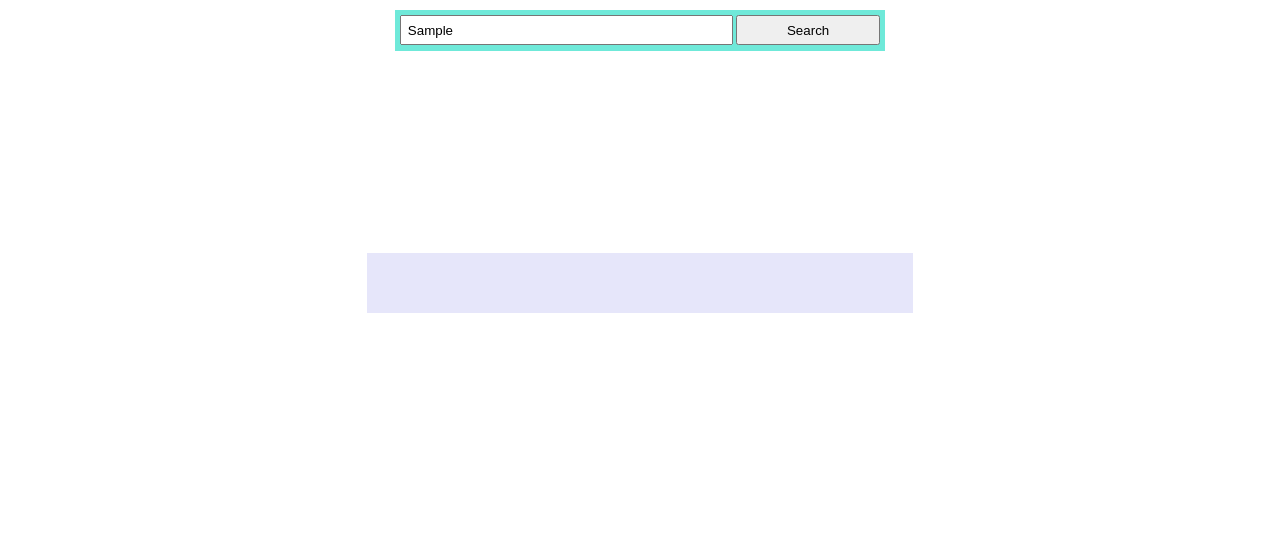
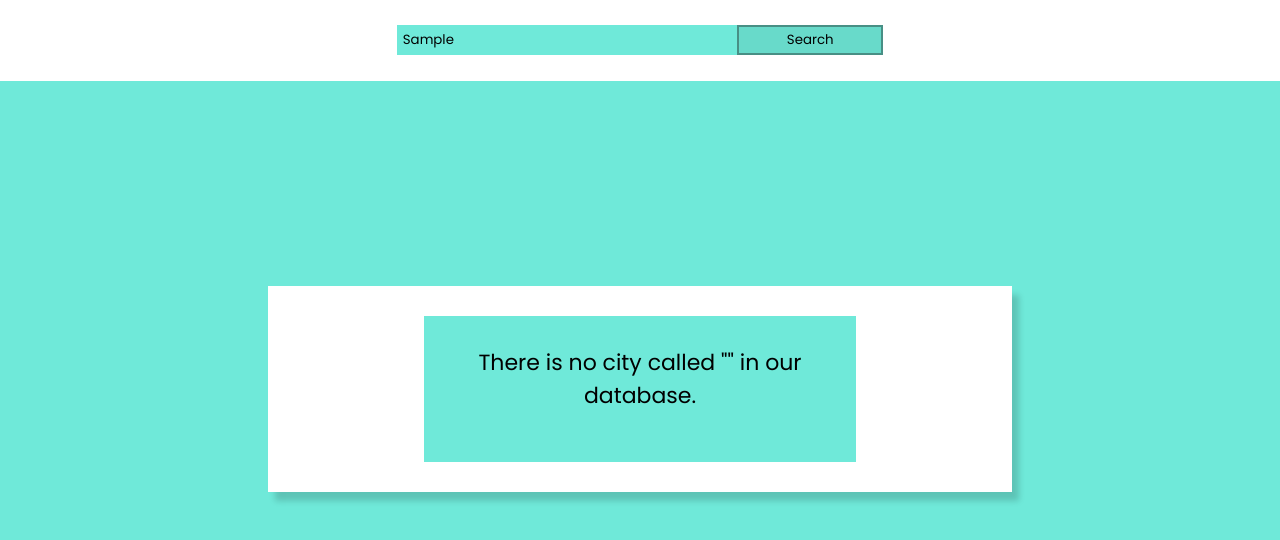
Before and after one commit to Manuel-Schmid/Weather-App, an Angular app in the folder weather-app/: page / in a window 1280 px wide. Both pictures are taken after typing "Sample" into the empty fields and a click on the button "Search". Shown: the top 540 px of the page. Built offline with nearby package versions, Linux system fonts and the light colour scheme; no server answers.

Commit message:
add basic design, errorcatcher, bugfix: map

```diff
--- a/weather-app/src/app/app.component.html
+++ b/weather-app/src/app/app.component.html
@@ -1,26 +1,24 @@
-<body>
   <div class="wheather-app">
     <div class="header">
       <div class="header-search">
-        <div class="header-search-input"><input class="header-search-input-box" (keyup)="onInput($event)"></div>
-        <button class="header-search-button" (click)="onSearch(location)">Search</button>
+        <div class="header-search-input"><input id="searchInput" class="header-search-input-box" (keyup)="onInput($event)"></div>
+        <button id="searchButton" class="header-search-button" (click)="onSearch(location)">Search</button>
       </div>
     </div>
-    <div class="body">
-      <div *ngIf="weatherData" class="body-details">
+    <div class="content">
+      <div *ngIf="weatherData" class="content-details">
         <div class="city">{{ weatherData.name }}</div>
         <img [src]="getIcon()" class="icon" alt="Weather-Icon">
         <div class="temp">{{ weatherData.main.temp }}°C</div>
         <div class="state">{{ weatherData.weather[0].description }}</div>
         <div class="date">{{ getDate() }}</div>
+        <div *ngIf="weatherData" class="content-map">
+          <iframe [src]="this.sanitizedURL()" class="map"></iframe>
+        </div>
       </div>
-      <div *ngIf="weatherData" class="body-map">
-        <iframe [src]="this.sanitizedURL()" class="map"></iframe>
-      </div>
+
+      <div *ngIf="isError" class="content-error">
+        <div class="errormessage">{{ errormsg }}</div>
+    </div>
     </div>
   </div>
-</body>
-
-<!--       <div *ngIf="weatherData.name === null || weatherData.name === undefined" class="body-error">
-          <div class="errormsg">There is no city called "{{ location }}" in our Database.</div>
-      </div> -->
--- a/weather-app/src/app/app.component.scss
+++ b/weather-app/src/app/app.component.scss
@@ -15,49 +15,85 @@
 
     &-search{
         margin: auto;
-        margin-top: 10px;
+        margin-top: 0px;
         height: 31px;
         width: 38%;
         display: flex;
-        padding-top: 5px;
+        padding-top: 25px;
         padding-left: 5px;
-        padding-bottom: 5px;
+        padding-bottom: 25px;
         padding-right: 5px;
-        background-color: rgb(111, 233, 217);
+       /*  transform: skew(30deg); */
+
 
         &-input {
-            background-color: rgb(111, 233, 217);
+/*          background-color: rgb(111, 233, 217); */
             padding: 0px;
             height: 30px;
             width: 70%;
             cursor: text;
 
-
             &-box {
                 padding-left: 6px;
-                width: 96%;
-                height: 26px;
-            /*  border: none; */
+                background-color: rgb(111, 233, 217);
+                border: none;
+                font-family: 'Poppins', sans-serif;
+                width: 100%;
+                height: 30px;
             }
+
         }
         &-button{
             width: 30%;
             height: 30px;
+            background-color: rgb(104, 218, 202);
+            border: none;
+            font-family: 'Poppins', sans-serif;
             cursor: pointer;
         }
     }
 }
-.body {
+button:focus{
+    outline: none;
+    border: 2px solid rgb(72, 143, 133);
+}
+input:focus{
+    outline: none;
+}
+
+.content {
 
     margin: auto;
     margin-top: 16%;
-    width: 40%;
-    background-color: lavender;
+    width: 55%;
+    background-color: white;
     padding: 20px;
     padding-top: 30px;
     padding-bottom: 30px;
+    -webkit-box-shadow: 7px 9px 6px 0px rgba(0,0,0,0.16);
+    -moz-box-shadow: 7px 9px 6px 0px rgba(0,0,0,0.16);
+    box-shadow: 7px 9px 6px 0px rgba(0,0,0,0.16);
 
     &-details{
+        padding: 40px;
+        padding-top: 30px;
+        padding-bottom: 1%;
+        margin: auto;
+        width: 50%;
+        color: black;
+        background-color: rgb(111, 233, 217);
+        font-family: 'Poppins', sans-serif;
+        text-align: center;
+        -webkit-box-shadow: inset 0px 0px 17px 0px rgba(0,0,0,0.14);
+        -moz-box-shadow: inset 0px 0px 17px 0px rgba(0,0,0,0.14);
+        box-shadow: inset 0px 0px 17px 0px rgba(0,0,0,0.14)
+    }
+    &-map{
+        margin-top: 35px;
+        margin-bottom: 20px;
+    }
+    &-error{
+        margin-top: 20px;
         padding: 40px;
         padding-top: 30px;
         margin: auto;
@@ -67,19 +103,14 @@
         font-family: 'Poppins', sans-serif;
         text-align: center;
     }
-    &-map{
-        margin-top: 20px;
-    }
-/*     &-error{
-        padding: 40px;
-        padding-top: 30px;
-        margin: auto;
-        width: 50%;
-        color: black;
-        background-color: rgb(111, 233, 217);
-        font-family: 'Poppins', sans-serif;
-        text-align: center;
-    } */
+
+}
+iframe{
+    outline: none;
+    border: none;
+    -webkit-box-shadow: 0px 0px 17px 0px rgba(0,0,0,0.14);
+    -moz-box-shadow: 0px 0px 17px 0px rgba(0,0,0,0.14);
+    box-shadow: 0px 0px 17px 0px rgba(0,0,0,0.14);
 }
 
 .city{
@@ -88,8 +119,8 @@
     margin-bottom: 10px;
 }
 .icon{
-    height: 50px;
-    width: 50px;
+    height: 70px;
+    width: 70px;
     margin: auto;
 }
 .temp{
@@ -101,7 +132,14 @@
 .date{
     vertical-align: bottom;
 }
+
 .map{
-    width: 300px;
+    width: 99%;
     height: 170px;
+    margin: auto;
 }
+
+.errormessage{
+    font-size: 22px;
+    margin-bottom: 10px;
+}
--- a/weather-app/src/app/app.component.ts
+++ b/weather-app/src/app/app.component.ts
@@ -18,6 +18,8 @@ export class AppComponent {
   weather: Observable<WeatherItem>;
   weatherData: WeatherItem;
   trustedUrl: SafeUrl;
+  errormsg = '';
+  isError: boolean;
 
   constructor(
     private weatherApiService: WeatherApiService,
@@ -27,11 +29,25 @@ export class AppComponent {
 
   onInput(event: any): any {
     this.location = event.target.value;
+    // search with enter
+    if (event.keyCode === 13){
+      this.onSearch(this.location);
+    }
   }
 
-  onSearch(location: string): void {
+  onSearch(location: string): any {
+    this.errormsg = '';
+    this.isError = false;
+    this.weatherData = null;
     this.weather = this.getWeather(location);
-    this.weather.subscribe(data => this.weatherData = data);
+    this.weather.subscribe(
+      data => this.weatherData = data,
+      error => {
+        this.isError = true;
+        this.errormsg = `There is no city called "${location}" in our database.`;
+
+      }
+      );
   }
 
   getWeather(location: string): Observable<WeatherItem>{
--- a/weather-app/src/app/services/google-maps.service.ts
+++ b/weather-app/src/app/services/google-maps.service.ts
@@ -12,6 +12,6 @@ export class GoogleMapsService {
   constructor(private http: HttpClient) {  }
 
   getMapUrl(lat: number, lon: number): string{
-    return `https://maps.google.com/maps?q=${lat},${lon}&hl=de&z=14&amp;output=embed`;
+    return `https://maps.google.com/maps?q=${lat},${lon}&z=15&output=embed`;
   }
 }
--- a/weather-app/src/styles.scss
+++ b/weather-app/src/styles.scss
@@ -1 +1,10 @@
 /* You can add global styles to this file, and also import other style files */
+html {
+    background-color: rgb(111, 233, 217);
+    padding: 0px;
+    margin: 0px;
+}
+body{
+    margin: 0px;
+    padding: 0px;
+}
```
